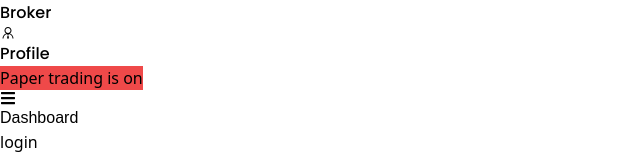
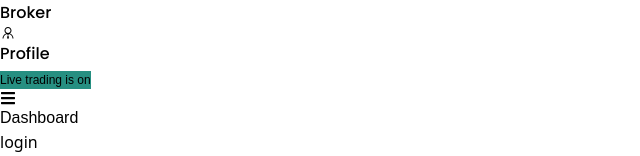
Before and after one commit to AnujWebDev/Dashboard, a React (Vite) app: page /dashboard in a window 1280 px wide. Shown: the part 310-466 px from the top of the page, without its empty margins (0-640 px from the left). Built offline with nearby package versions, Linux system fonts and the light colour scheme; no server answers.

Commit message:
final changes

```diff
--- a/src/Components/AdminDashboard.jsx
+++ b/src/Components/AdminDashboard.jsx
@@ -303,7 +303,7 @@ const AdminDashboard = () => {
                     Errors
                   </span>
                 )}
-                <div className="absolute z-0 bottom-4 right-44 -mt-1 -mr-1 bg-red-600 p-3 text-white rounded-full h-4 w-4 flex items-center justify-center text-xs">
+                <div className="absolute z-0 bottom-4 right-[169px] -mt-1 -mr-1 bg-red-600 p-3 text-white rounded-full h-4 w-4 flex items-center justify-center text-xs">
                   {numberOfErrors}
                 </div>
               </li>
@@ -364,7 +364,7 @@ const AdminDashboard = () => {
             >
               {entryData.isAdminAuthenticated && (
                 <div className="flex justify-end  mt-2">
-                  <img src={Profile} className="w-[20px] h-[23px] mt-2 mr-1" alt="profile icon"></img>
+                  <img src={Profile} className="w-[15px] h-[23px] mt-4 mr-1" alt="profile icon"></img>
                   <Link
                     style={{ fontFamily: "PT Sans, sans-serif" }}
                     className="flex flex-col text-sm mr-10 p-3 py-1 rounded-lg font-bold mb-2"
@@ -379,7 +379,7 @@ const AdminDashboard = () => {
                 <Link
                   onClick={entryData.AdminLogout}
                   to={"/adminlogin"}
-                  className="ml-10 mr-20 relative top-[-14px] left-[-27px] lg:mr-10 text-sm"
+                  className="ml-10 mr-20 text-gray-300 relative top-[-14px] left-[-35px] lg:mr-10 text-sm"
                 >
                   Logout
                 </Link>
@@ -496,6 +496,7 @@ const AdminDashboard = () => {
                         fontFamily: "Poppins",
                         sansSerif: "sans-serif",
                         fontSize: "14.72px",
+                        whiteSpace: "nowrap"
                       }}
                     >
                       PREMIUM
@@ -506,6 +507,7 @@ const AdminDashboard = () => {
                         fontFamily: "Poppins",
                         sansSerif: "sans-serif",
                         fontSize: "13px",
+                        whiteSpace: "nowrap"
                       }}
                     >
                       Your Active Plan
--- a/src/Components/Dashboard.jsx
+++ b/src/Components/Dashboard.jsx
@@ -13,7 +13,7 @@ import { Link } from "react-router-dom";
 import { AppContext } from "../Context/AppContext";
 import { LiaCoffeeSolid } from "react-icons/lia";
 import { LiaEnvelopeSolid } from "react-icons/lia";
-import Profile from "../assets/Profile.png"
+import Profile from "../assets/Profile.png";
 
 const Dashboard = () => {
   const entryData = useContext(AppContext);
@@ -21,16 +21,16 @@ const Dashboard = () => {
   const [isSidebarOpen, setIsSidebarOpen] = useState(true);
   const [selectedMenuItem, setSelectedMenuItem] = useState(null);
   const [numberOfErrors, setNumberOfErrors] = useState(0);
-  const [isLiveTrading, setLiveTrading] = useState(false);
+  const [isLiveTrading, setLiveTrading] = useState(true);
   const [isPaperTrading, setPaperTrading] = useState(false);
 
+  const handleToggle = () => {
+    // Toggle the state for live trading
+    setLiveTrading(!isLiveTrading);
 
-
-  const handleToggle = () => {
-    setLiveTrading(!isLiveTrading);
+    // Toggle the state for paper trading
     setPaperTrading(!isPaperTrading);
   };
-
   const toggleSidebar = () => {
     setIsSidebarOpen(!isSidebarOpen);
   };
@@ -51,9 +51,7 @@ const Dashboard = () => {
     const roundedTotalPnl = Number(totalPnl.toFixed(2));
 
     return roundedTotalPnl;
-
   };
-
 
   const todayProfitOrLoss = calculateTodayProfit();
 
@@ -170,7 +168,7 @@ const Dashboard = () => {
                     Errors
                   </span>
                 )}
-                <div className="absolute z-0 bottom-4 right-44 -mt-1 -mr-1 bg-red-600 p-3 text-white rounded-full h-4 w-4 flex items-center justify-center text-xs">
+                <div className="absolute z-0 bottom-4 right-[169px] -mt-1 -mr-1 bg-red-600 p-3 text-white rounded-full h-4 w-4 flex items-center justify-center text-xs">
                   {numberOfErrors}
                 </div>
               </li>
@@ -207,27 +205,25 @@ const Dashboard = () => {
               </li>
               <li>
               <button
-                  className={`relative inline-block overflow-hidden w-full h-8 p-1 rounded-full ${
+      className={`relative inline-block overflow-hidden w-[150px] h-8 p-1 rounded-full ${
         isLiveTrading ? "bg-[#00ffdc]" : "bg-[#ea0606ba]"
       }`}
       onClick={handleToggle}
     >
       <div
-                    className={`absolute left-[-5px] top-[0px] bg-white rounded-t-full w-36 h-full rounded-md transform overflow-hidden ${
-                      isLiveTrading ? "translate-x-full" : ""
+        className={`absolute left-[-5px] top-[0px] bg-white rounded-t-full w-40 h-full rounded-md transform overflow-hidden ${
+          isLiveTrading ? "translate-x-[-15px]" : ""
         } transition-transform duration-300 ease-in-out`}
         style={{
-                      backgroundColor: isLiveTrading
-                        ? " #268f81 "
-                        : "#ea0606ba",
+          backgroundColor: isLiveTrading ? "#268f81" : "#ea0606ba",
+          fontFamily: "PT Sans, sans-serif",
+          fontSize: "12px",
         }}
       >
         <span
           className={`absolute inset-0 flex items-center justify-center text-white`}
         >
-                      {isLiveTrading
-                        ? "Live trading is on"
-                        : "Paper trading is on"}
+          {isLiveTrading ? "Live trading is on" : "Paper trading is on"}
         </span>
       </div>
     </button>
@@ -262,7 +258,11 @@ const Dashboard = () => {
                     style={{ fontFamily: "PT Sans, sans-serif" }}
                     className="flex text-md mr-10  py-1 rounded-lg font-bold mb-2"
                   >
-                    <img src={Profile} className="w-[20px] h-[25px] mr-1" alt="profile icon"></img>
+                    <img
+                      src={Profile}
+                      className="w-[15px] h-[25px] mt-2 mr-2"
+                      alt="profile icon"
+                    ></img>
                     {user?.name}
                   </Link>
                 </>
@@ -272,7 +272,7 @@ const Dashboard = () => {
                 <Link
                   to={"/"}
                   onClick={entryData.Logout}
-                  className="ml-10 mr-20 relative top-[-10px] right-5 lg:mr-10 text-md"
+                  className="ml-10 mr-20 text-gray-300 relative top-[-25px] right-4 lg:mr-10 text-md"
                 >
                   Logout
                 </Link>
@@ -386,6 +386,7 @@ const Dashboard = () => {
                         fontFamily: "Poppins",
                         sansSerif: "sans-serif",
                         fontSize: "14.72px",
+                        whiteSpace: "nowrap"
                       }}
                     >
                       {user?.packages}
@@ -396,6 +397,7 @@ const Dashboard = () => {
                         fontFamily: "Poppins",
                         sansSerif: "sans-serif",
                         fontSize: "13px",
+                        whiteSpace: "nowrap"
                       }}
                     >
                       Your Active Plan
@@ -469,7 +471,7 @@ const Dashboard = () => {
                             >
                               Qty
                             </th>
-                            {isLiveTrading && (
+                            {!isPaperTrading && (
                               <th
                                 style={{
                                   fontFamily: "Poppins",
@@ -551,7 +553,7 @@ const Dashboard = () => {
                               >
                                 {e.Qty}
                               </td>
-                              {isLiveTrading && (
+                              {!isPaperTrading && (
                                 <td
                                   style={{
                                     fontFamily: "Poppins",
--- a/src/Context/AppState.jsx
+++ b/src/Context/AppState.jsx
@@ -12,6 +12,7 @@ const AppState = (props) => {
   const [user, setUser] = useState("");
   const [admin, setAdmin] = useState("");
   const [AllUsers,setAllusers]=useState([])
+
   const url = "https://dashboard-backend-oyt9.onrender.com/api";
 
   useEffect(() => {
@@ -158,6 +159,7 @@ const AppState = (props) => {
     myProfile();
   }, [token,reload]);
 
+
   useEffect(() => {
     const adminProfile = async () => {
       const api = await axios.get(`${url}/admin/profile`, {
@@ -219,7 +221,6 @@ const AppState = (props) => {
     console.log(api);
     return api.data
   }
-
 
   // console.log("id is coming",id)
 
```
Lines whose indentation alone changed are shown as unchanged.
